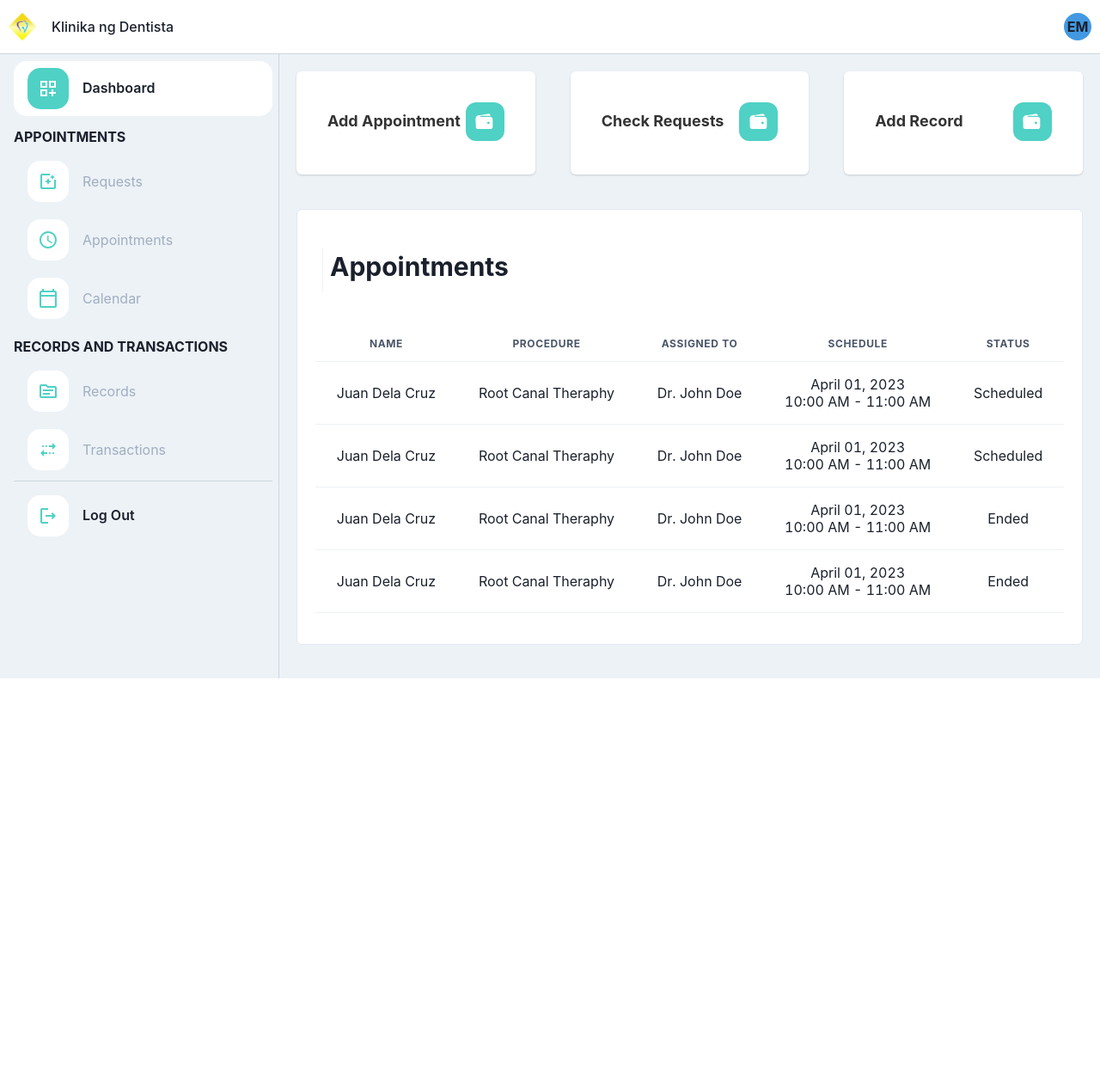
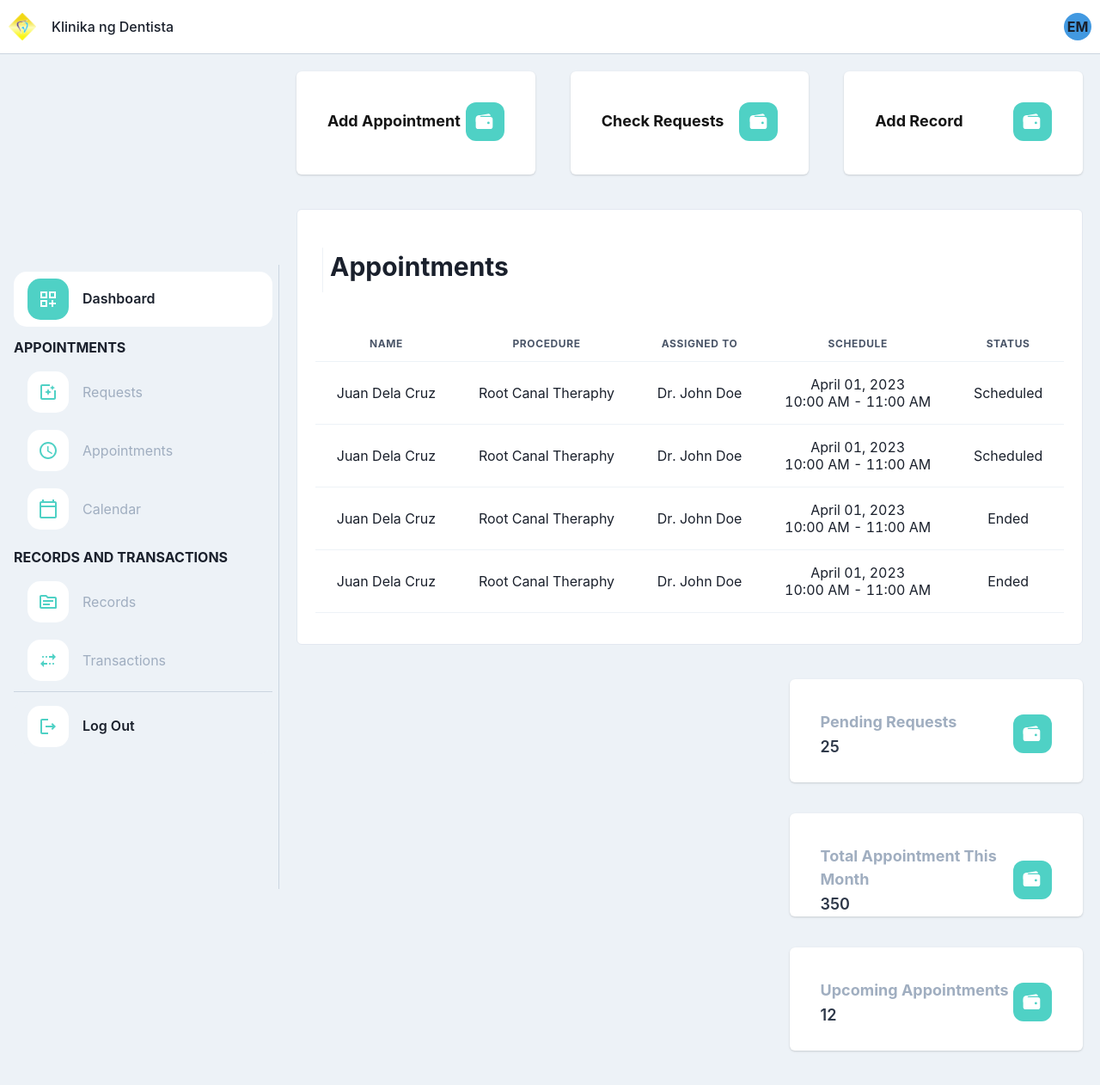
Before and after one commit to sepiisagun/knddras-employees, a Next.js app: page /dashboard in a window 1280 px wide. Shown: the top 1262 px of the page at 86% size. Before the commit the page ends 800 px from the top, so only its background shows below. Built offline with nearby package versions, Linux system fonts and the light colour scheme.

Commit message:
feat: created other counters

```diff
--- a/src/components/Counter/AddAppointment.js
+++ b/src/components/Counter/AddAppointment.js
@@ -1,6 +1,6 @@
 import { Card, CardHeader, useColorModeValue } from "@chakra-ui/react";
 import React from "react";
-import MiniStatistics from "../MiniStatistics";
+import MiniStatistics from "../MiniStatisticsGlobalCount";
 import WalletIcon from "../Icons/Icons";
 import spiels from "../../constants/spiels";
 
--- a/src/components/Counter/AddRecord.js
+++ b/src/components/Counter/AddRecord.js
@@ -1,6 +1,6 @@
 import { Card, CardHeader, useColorModeValue } from "@chakra-ui/react";
 import React from "react";
-import MiniStatistics from "../MiniStatistics";
+import MiniStatistics from "../MiniStatisticsGlobalCount";
 import WalletIcon from "../Icons/Icons";
 import spiels from "../../constants/spiels";
 
--- a/src/components/Counter/CheckRequests.js
+++ b/src/components/Counter/CheckRequests.js
@@ -1,6 +1,6 @@
 import { Card, CardHeader, useColorModeValue } from "@chakra-ui/react";
 import React from "react";
-import MiniStatistics from "../MiniStatistics";
+import MiniStatistics from "../MiniStatisticsGlobalCount";
 import WalletIcon from "../Icons/Icons";
 import spiels from "../../constants/spiels";
 
--- /dev/null
+++ b/src/components/Counter/Counters.js
@@ -0,0 +1,32 @@
+import { Card, CardHeader, useColorModeValue } from "@chakra-ui/react";
+import React from "react";
+import MiniStatistics from "../MiniStatisticsCount";
+import WalletIcon from "../Icons/Icons";
+import { COUNTER_VALUES } from "../../constants/temporaryValues";
+
+const Counters = () => {
+	const iconBoxInside = useColorModeValue("white", "white");
+	return (
+		<>
+			{COUNTER_VALUES.map((counterValue) => (
+				<Card key={counterValue} h="120px" mb={9} p="16px">
+					<CardHeader mb="1px">
+						<MiniStatistics
+							count={counterValue.value}
+							icon={
+								<WalletIcon
+									color={iconBoxInside}
+									h="24px"
+									w="24px"
+								/>
+							}
+							title={counterValue.title}
+						/>
+					</CardHeader>
+				</Card>
+			))}
+		</>
+	);
+};
+
+export default Counters;
--- a/src/components/MiniStatistics.js
+++ b/src/components/MiniStatisticsCount.js
@@ -1,13 +1,20 @@
 // Chakra imports
 import React from "react";
-import { Flex, Stat, StatLabel, useColorModeValue } from "@chakra-ui/react";
+import {
+	Flex,
+	Stat,
+	StatLabel,
+	StatNumber,
+	useColorModeValue,
+} from "@chakra-ui/react";
 // Custom components
 import Card from "./Card/Card";
 import CardBody from "./Card/CardBody";
 import IconBox from "./Icons/IconBox";
 
-const MiniStatistics = ({ icon, title }) => {
+const MiniStatistics = ({ count, icon, title }) => {
 	const iconTeal = useColorModeValue("teal.300", "teal.300");
+	const textColor = useColorModeValue("gray.700", "white");
 
 	return (
 		<Card minH="83px">
@@ -20,13 +27,18 @@ const MiniStatistics = ({ icon, title }) => {
 				>
 					<Stat me="auto">
 						<StatLabel
-							color="blackAlpha.800"
+							color="gray.400"
 							fontSize="lg"
 							fontWeight="bold"
 							pb=".1rem"
 						>
 							{title}
 						</StatLabel>
+						<Flex>
+							<StatNumber color={textColor} fontSize="lg">
+								{count}
+							</StatNumber>
+						</Flex>
 					</Stat>
 					<IconBox as="box" bg={iconTeal} h="45px" w="45px">
 						{icon}
--- /dev/null
+++ b/src/components/MiniStatisticsGlobalCount.js
@@ -0,0 +1,52 @@
+// Chakra imports
+import React from "react";
+import {
+	Flex,
+	Stat,
+	StatLabel,
+	StatNumber,
+	useColorModeValue,
+} from "@chakra-ui/react";
+// Custom components
+import Card from "./Card/Card";
+import CardBody from "./Card/CardBody";
+import IconBox from "./Icons/IconBox";
+
+const MiniStatistics = ({ count, icon, title }) => {
+	const iconTeal = useColorModeValue("teal.300", "teal.300");
+	const textColor = useColorModeValue("gray.700", "white");
+
+	return (
+		<Card minH="83px">
+			<CardBody>
+				<Flex
+					align="center"
+					flexDirection="row"
+					justify="center"
+					w="100%"
+				>
+					<Stat me="auto">
+						<StatLabel
+							color="blackAlpha.900"
+							fontSize="lg"
+							fontWeight="bold"
+							pb=".1rem"
+						>
+							{title}
+						</StatLabel>
+						<Flex>
+							<StatNumber color={textColor} fontSize="lg">
+								{count}
+							</StatNumber>
+						</Flex>
+					</Stat>
+					<IconBox as="box" bg={iconTeal} h="45px" w="45px">
+						{icon}
+					</IconBox>
+				</Flex>
+			</CardBody>
+		</Card>
+	);
+};
+
+export default MiniStatistics;
--- a/src/constants/temporaryValues.js
+++ b/src/constants/temporaryValues.js
@@ -1,4 +1,4 @@
-const APPOINTMENT_USERS = [
+export const APPOINTMENT_USERS = [
 	{
 		date: "April 01, 2023",
 		doctor: "Dr. John Doe",
@@ -33,4 +33,17 @@ const APPOINTMENT_USERS = [
 	},
 ];
 
-export default APPOINTMENT_USERS;
+export const COUNTER_VALUES = [
+	{
+		title: "Pending Requests",
+		value: "25",
+	},
+	{
+		title: "Total Appointment This Month",
+		value: "350",
+	},
+	{
+		title: "Upcoming Appointments",
+		value: "12",
+	},
+];
--- a/src/modules/dashboard/components/AppointmentsTable.js
+++ b/src/modules/dashboard/components/AppointmentsTable.js
@@ -14,7 +14,7 @@ import {
 } from "@chakra-ui/react";
 import React from "react";
 import spiels from "../../../constants/spiels";
-import APPOINTMENT_USERS from "../../../constants/temporaryValues";
+import { APPOINTMENT_USERS } from "../../../constants/temporaryValues";
 
 const AppointmentsTable = () => {
 	return (
--- a/src/modules/dashboard/screens/DashboardScreen.js
+++ b/src/modules/dashboard/screens/DashboardScreen.js
@@ -1,10 +1,12 @@
 import React from "react";
-import { Box, Grid } from "@chakra-ui/react";
+import { Box, Grid, GridItem } from "@chakra-ui/react";
 import ProfileLayout from "../../../layout/ProfileLayout";
 import AddAppointment from "../../../components/Counter/AddAppointment";
 import CheckRequests from "../../../components/Counter/CheckRequests";
 import AddRecord from "../../../components/Counter/AddRecord";
 import AppointmentsTable from "../components/AppointmentsTable";
+// import RedirectBanner from "../components/RedirectBanner";
+import Counters from "../../../components/Counter/Counters";
 
 const DashboardScreen = () => {
 	return (
@@ -26,6 +28,19 @@ const DashboardScreen = () => {
 			<Box maxW="auto" p={{ base: 4, md: 5 }}>
 				<AppointmentsTable />
 			</Box>
+			<Grid gap="1px" templateColumns="repeat(5, 1fr)">
+				<GridItem colSpan={3} h="10" p={{ base: 4, md: 5 }}>
+					{/* <RedirectBanner /> */}
+				</GridItem>
+				<GridItem
+					colEnd={6}
+					colStart={4}
+					gap="1px"
+					p={{ base: 4, md: 5 }}
+				>
+					<Counters />
+				</GridItem>
+			</Grid>
 		</ProfileLayout>
 	);
 };
```
